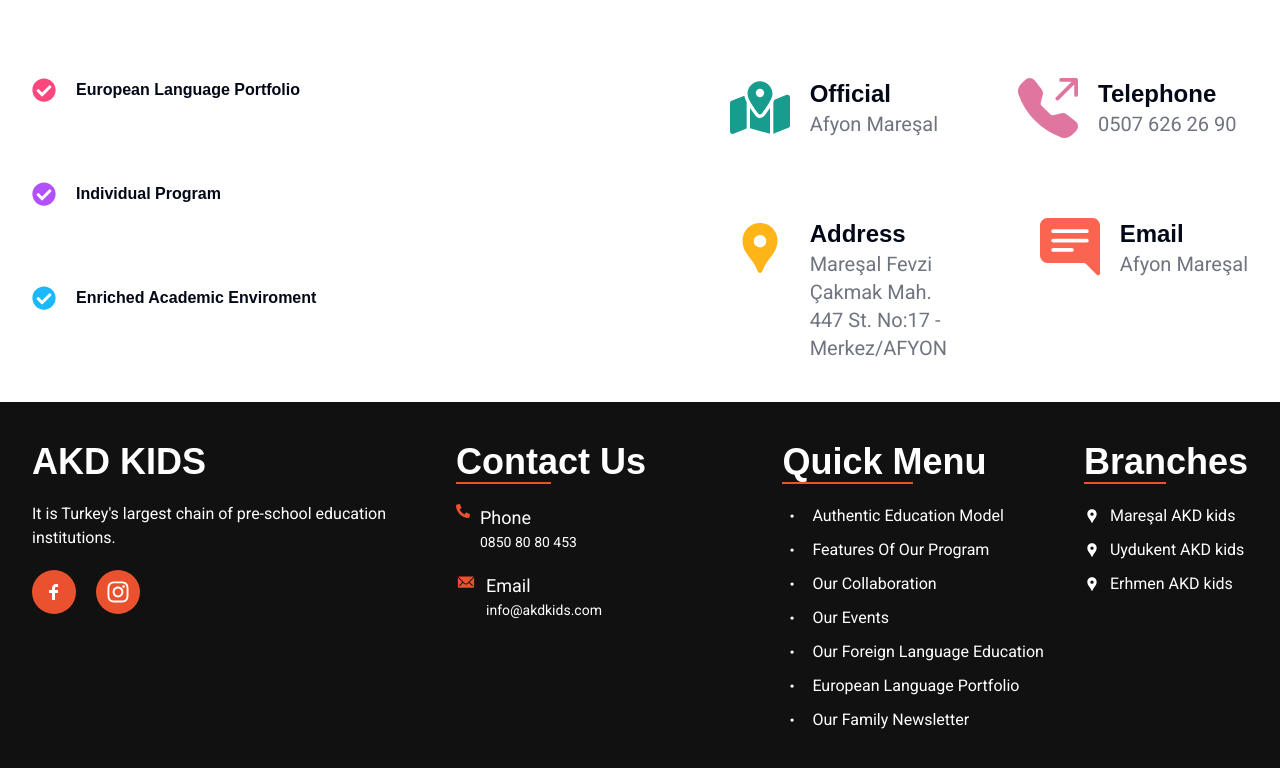
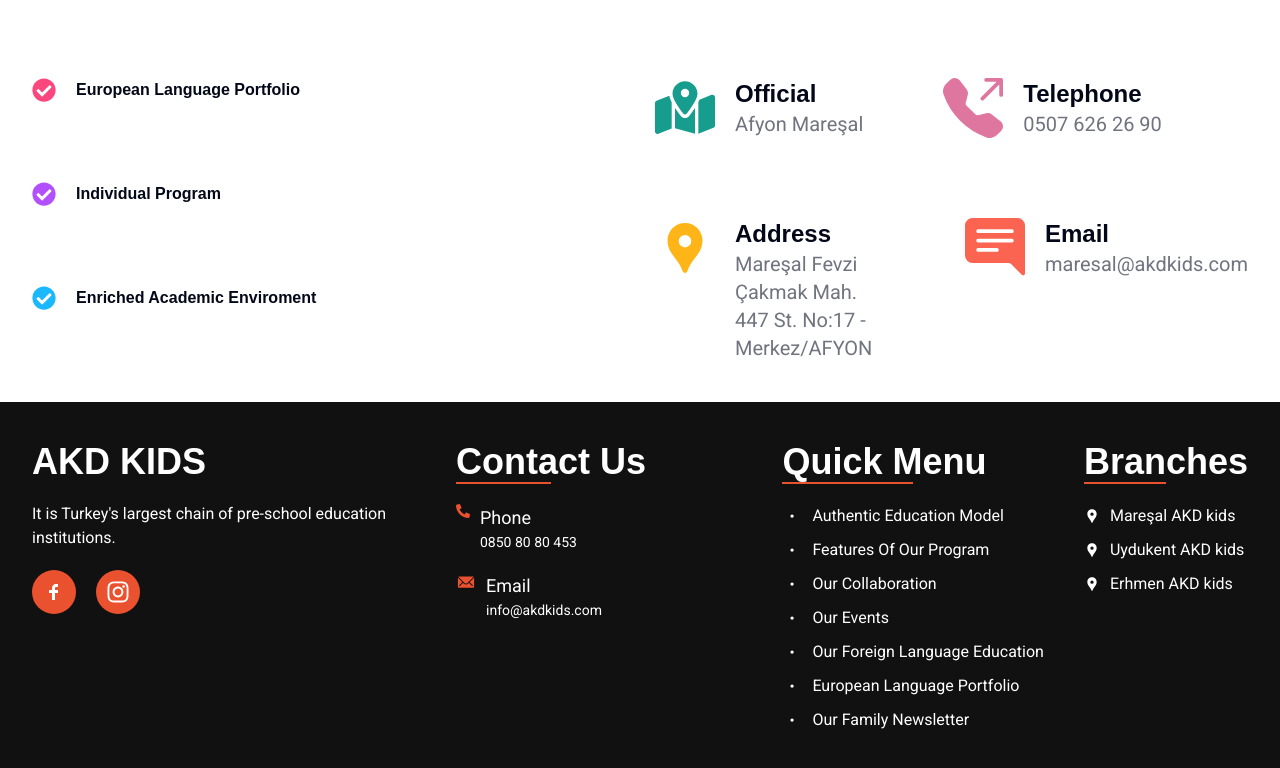
Before and after one commit to alexmihai288/afyonKids, a Next.js app: page /branches/1 in a window 1280 px wide. Shown: the part 996-1764 px from the top of the page. Built offline with nearby package versions, Linux system fonts and the light colour scheme; a web font is replaced by a local one.

Commit message:
chore - education model link refactor

```diff
--- a/app/(second)/[educationModelName]/page.tsx
+++ b/app/(second)/[educationModelName]/page.tsx
@@ -76,7 +76,7 @@
                   <IoIosMail className="text-md text-[#6b6b84]" /> Email
                 </span>
                 <Link
-                  href="tel:0850 80 80 453"
+                  href="mailto:info@akdkids.com"
                   className="hover:text-primaryRed transition-colors"
                 >
                   : info@akdkids.com
@@ -87,13 +87,10 @@
                   <CiLocationOn className="text-md text-[#6b6b84]" />
                   İstanbul Address
                 </span>
-                <Link
-                  href="tel:0850 80 80 453"
-                  className="hover:text-primaryRed transition-colors"
-                >
+                <div className="hover:text-primaryRed transition-colors">
                   : Ataşehir Mah. Güney Çevre Yolu Cad. B Blok. NO:224
                   Merkez/ELAZIĞx
-                </Link>
+                </div>
               </div>
             </div>
 
--- a/app/(second)/branches/[branchName]/page.tsx
+++ b/app/(second)/branches/[branchName]/page.tsx
@@ -141,14 +141,7 @@
               <BsChatRightTextFill className="text-6xl text-[#fa6450]" />
               <div className="">
                 <p className={cn(atma.className, "text-2xl")}>Email</p>
-                <p className="text-[#70747f] text-xl">
-                  Afyon{" "}
-                  {params.branchName === "1"
-                    ? "Mareşal"
-                    : params.branchName === "2"
-                    ? "Uydukent"
-                    : "Erhmen"}
-                </p>
+                <p className="text-[#70747f] text-xl">maresal@akdkids.com</p>
               </div>
             </div>
           </div>
```
